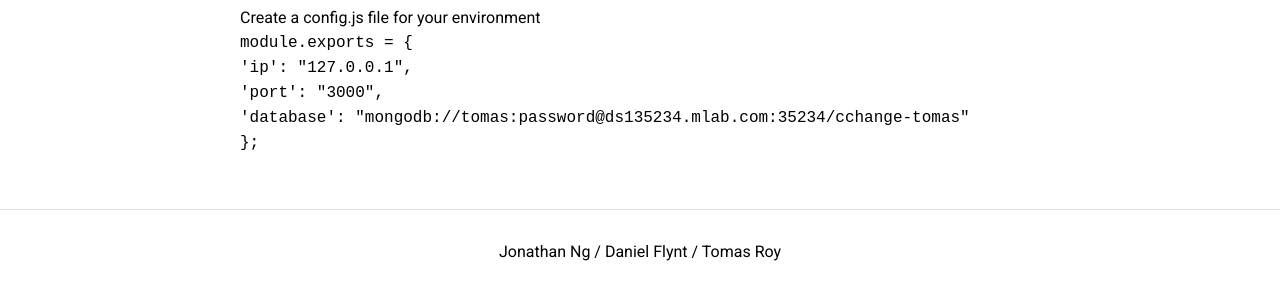
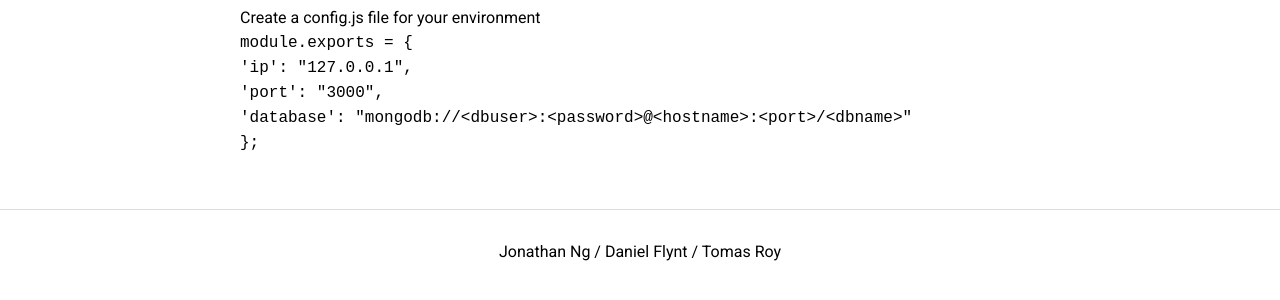
Before and after one commit to comp523-602/cchange-project, a Jekyll site: the page built from back-end-docs.markdown, in a window 1280 px wide. Shown: the part 349-649 px from the top of the page. Built offline with Jekyll 4.4.1, drawn with Linux system fonts in a browser that asks for light colours.

Commit message:
Updated Back End Docs

````diff
--- a/back-end-docs.markdown
+++ b/back-end-docs.markdown
@@ -17,5 +17,5 @@ Create a config.js file for your environment
 ```module.exports = {
 	'ip': "127.0.0.1",
 	'port': "3000",
-	'database': "mongodb://tomas:password@ds135234.mlab.com:35234/cchange-tomas"
+	'database': "mongodb://<dbuser>:<password>@<hostname>:<port>/<dbname>"
 };```
````
